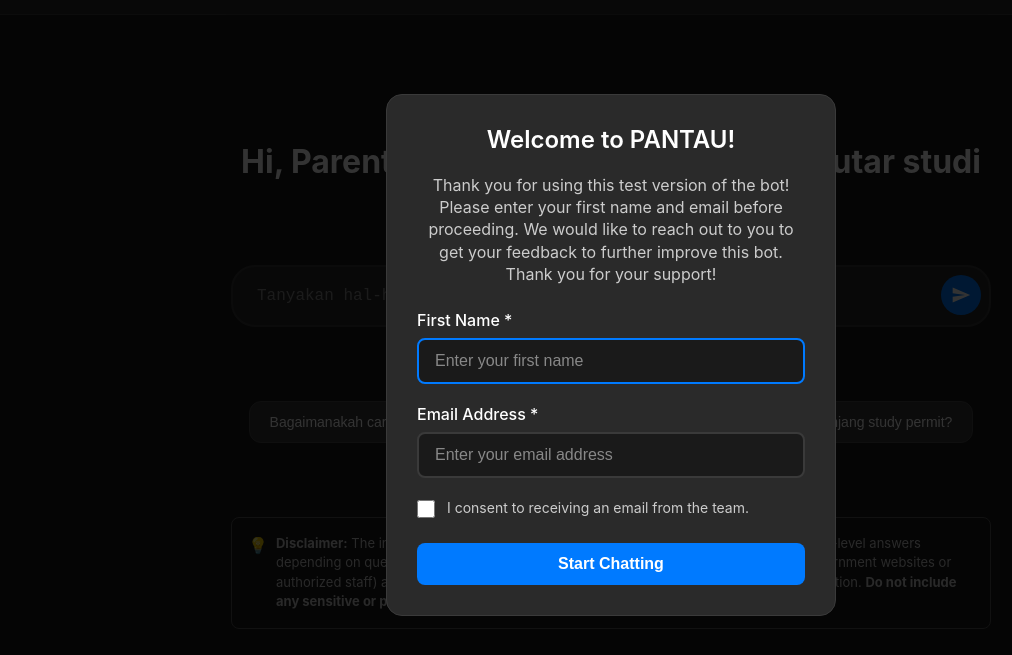
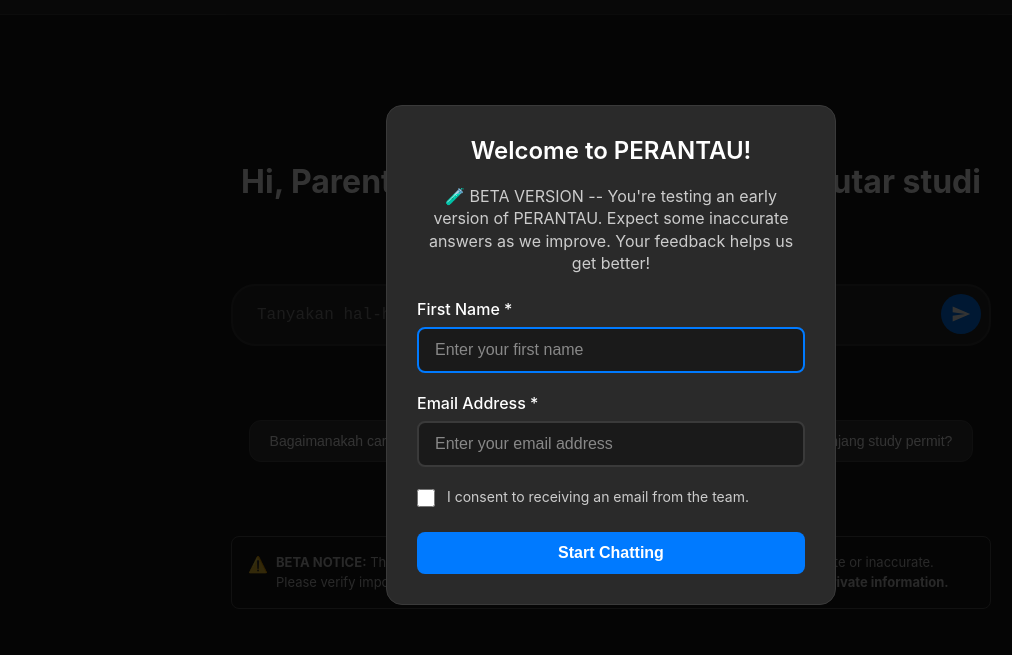
Before and after one commit to G0getit/perantau, a website: page index.html in a window 1280 px wide. Shown: the part 45-700 px from the top of the page, without its empty margins (29-1041 px from the left). Drawn offline with Linux system fonts and the light colour scheme.

Commit message:
Update to sample quesitons, welcome message, and BETA NOTICE.

```diff
--- a/index.html
+++ b/index.html
@@ -546,9 +546,9 @@
                 <!-- Disclaimer -->
                 <div class="disclaimer">
                     <div class="disclaimer-content">
-                        <div class="disclaimer-icon">💡</div>
+                        <div class="disclaimer-icon">⚠️</div>
                         <div class="disclaimer-text">
-                            <strong>Disclaimer:</strong> The information provided by this chatbot is intended to give you partial or high-level answers depending on question complexity. Always verify all information with official sources (government websites or authorized staff) at the time of your inquiry to ensure accuracy and currency of the information. <strong>Do not include any sensitive or private information.</strong>
+                            <strong>BETA NOTICE:</strong> This chatbot is being tested and improved. Some answers may be incomplete or inaccurate. Please verify important information with official sources. <strong>Do not include any sensitive or private information.</strong>
                         </div>
                     </div>
                 </div>
@@ -567,9 +567,9 @@
     <!-- User Info Modal -->
     <div class="modal-overlay" id="userInfoModal">
         <div class="modal-content">
-            <div class="modal-title">Welcome to PANTAU!</div>
+            <div class="modal-title">Welcome to PERANTAU!</div>
             <div class="modal-subtitle">
-                Thank you for using this test version of the bot! Please enter your first name and email before proceeding. We would like to reach out to you to get your feedback to further improve this bot. Thank you for your support!
+                🧪 BETA VERSION -- You're testing an early version of PERANTAU. Expect some inaccurate answers as we improve. Your feedback helps us get better!
             </div>
             <form id="userInfoForm">
                 <div class="form-group">
@@ -699,10 +699,10 @@
         // Template button sets (randomly choose one set on page load)
         const templateSets = [
             [
-                { text: "Berapa lamakah masa berlaku PGWP?", message: "Berapa lamakah masa berlaku PGWP?" },
+                { text: "Bagaimana jika PGWP saya ditolak?", message: "Bagaimana jika PGWP saya ditolak?" },
                 { text: "Apa itu SKCK?", message: "Apa itu SKCK?" },
                 { text: "Bagaimanakah cara apply Permanent Residency?", message: "Bagaimanakah cara apply Permanent Residency?" },
-                { text: "Bagaimanakah cara memperpanjang study permit?", message: "BBagaimanakah cara memperpanjang study permit?" },
+                { text: "Bagaimanakah cara memperpanjang study permit?", message: "Bagaimanakah cara memperpanjang study permit?" },
                 { text: "Apakah bisa bekerja sambil kuliah di Kanada?", message: "Apakah bisa bekerja sambil kuliah di Kanada?" }
             ],
             [
@@ -710,7 +710,7 @@
                 { text: "Apa saja dokumen untuk super visa orang tua?", message: "Apa saja dokumen untuk super visa orang tua?" },
                 { text: "Jenis investasi apa saja yang ada di Kanada?", message: "Jenis investasi apa saja yang ada di Kanada?" },
                 { text: "Apa itu LMIA?", message: "Apa itu LMIA?" },
-                { text: "Berapa skor yang diperlukan untuk Express Entry?", message: "KBerapa skor yang diperlukan untuk Express Entry?" }
+                { text: "Bagaimana cara membaca paystub?", message: "Bagaimana cara membaca paystub?" }
             ]
         ];
 
```
